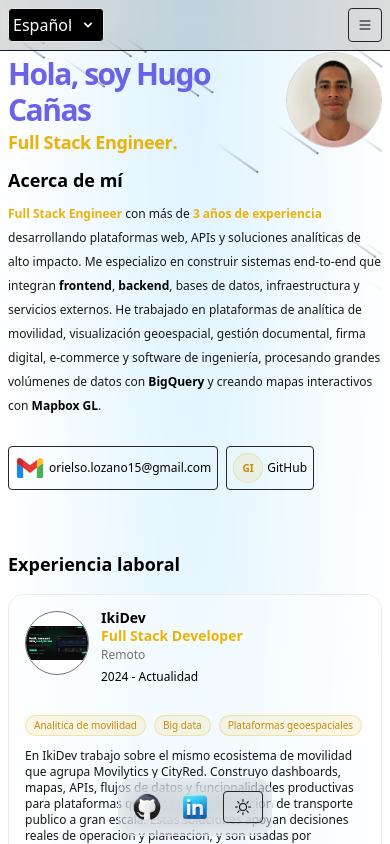
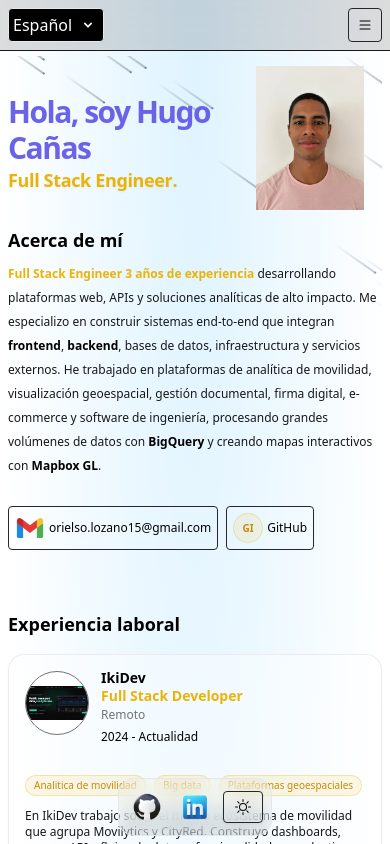
Before and after one commit to HugoOrielso/portfoliohugoorielso, a React (Vite) app: page / in a window 390 px wide. Shown: the top 844 px of the page. Built offline with nearby package versions, Linux system fonts and the light colour scheme; a web font is replaced by a local one.

Commit message:
update about and image size

```diff
--- a/src/components/About.tsx
+++ b/src/components/About.tsx
@@ -14,7 +14,7 @@ const About = () => {
 
   return (
     <section
-      className="flex pt-8 sm:pt-10 relative w-full items-center justify-center gap-10 overflow-hidden"
+      className="flex pt-12 sm:pt-10 relative w-full items-center justify-center gap-10 overflow-hidden"
       id="about"
     >
       <div className="relative flex w-full flex-col items-start justify-start overflow-hidden rounded-lg bg-background">
@@ -41,10 +41,8 @@ const About = () => {
               <BlurFade delay={0.05}>
                 <img
                   src={imageCV}
-                  width="100%"
-                  height="100%"
                   alt="Hugo Orielso Cañas Lozano"
-                  className="object-cover aspect-square rounded-full w-24 h-24 border border-zinc-300 dark:border-zinc-700"
+                  className="object-contain  rounded-md size-36 "
                 />
               </BlurFade>
             </div>
@@ -60,7 +58,7 @@ const About = () => {
             <BlurFade delay={0.25} inView>
               {isSpanish ? (
                 <p className="dark:text-zinc-200 text-zinc-900 text-xs block w-full sm:text-base my-2 duration-300 text-balance leading-6">
-                  <span className="text-yellow-500 font-bold">Full Stack Engineer</span> con más de{' '}
+                  <span className="text-yellow-500 font-bold">Full Stack Engineer</span> {' '}
                   <span className="text-yellow-500 font-bold">3 años de experiencia</span> desarrollando
                   plataformas web, APIs y soluciones analíticas de alto impacto. Me especializo en construir
                   sistemas end-to-end que integran{' '}
@@ -75,7 +73,7 @@ const About = () => {
                 </p>
               ) : (
                 <p className="dark:text-zinc-200 text-zinc-900 text-xs block w-full sm:text-base my-2 duration-300 text-balance leading-6">
-                  <span className="text-yellow-500 font-bold">Full Stack Engineer</span> with more than{' '}
+                  <span className="text-yellow-500 font-bold">Full Stack Engineer</span> with {' '}
                   <span className="text-yellow-500 font-bold">3 years of experience</span> building web platforms,
                   APIs and high-impact analytics solutions. I specialize in developing end-to-end systems that
                   combine{' '}
```
